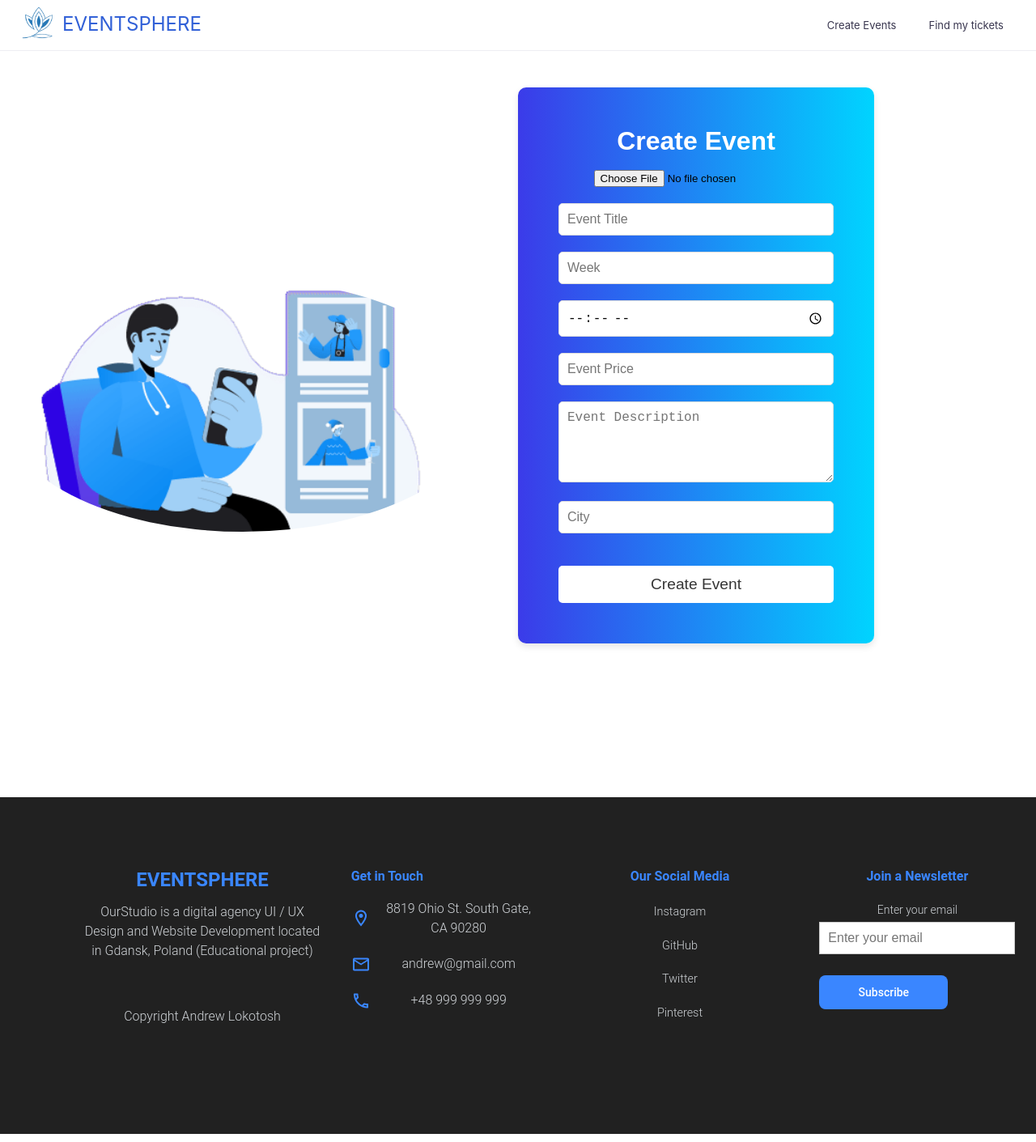
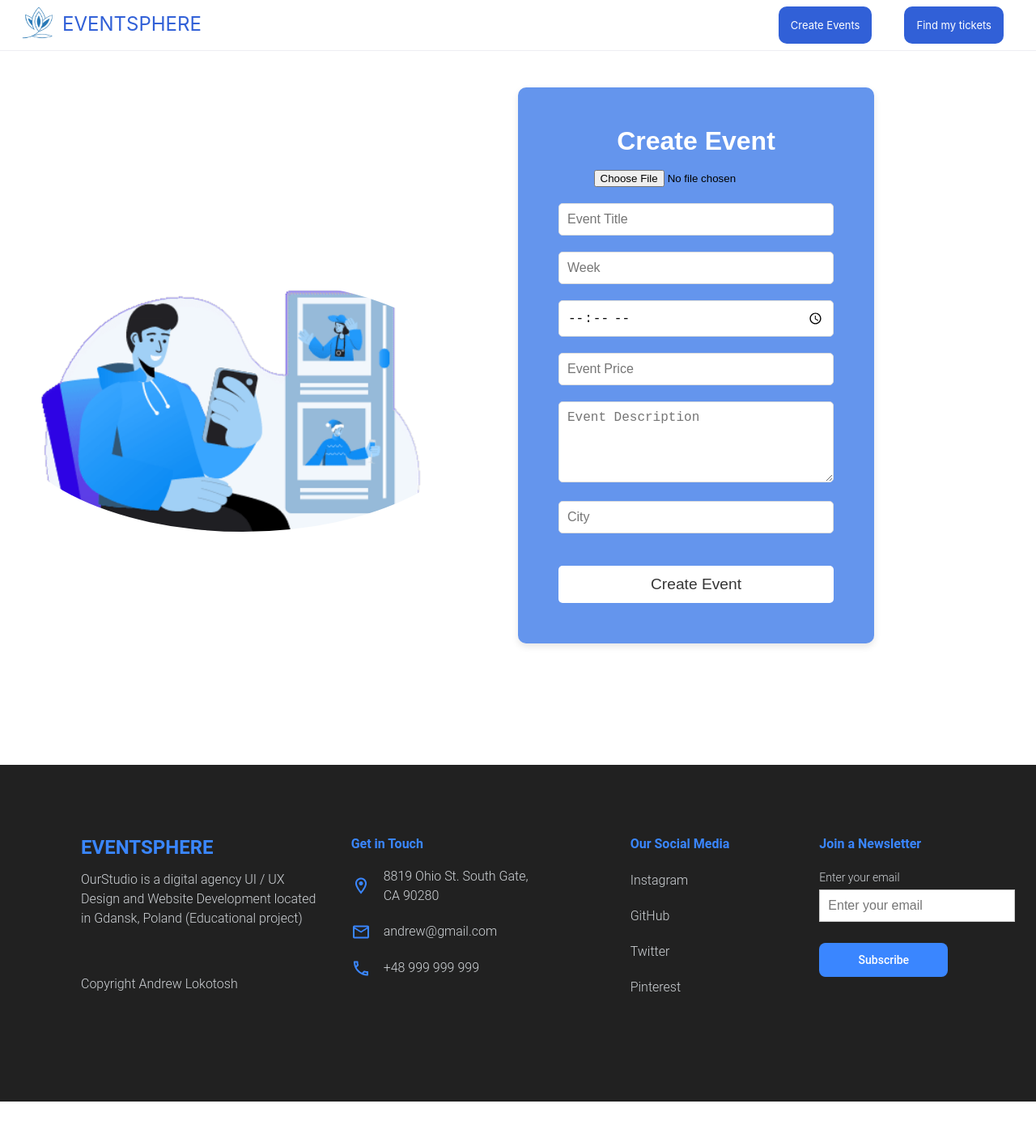
Before and after one commit to AndrLoko/event-sphere, a React (Vite) app: page /create-events in a window 1280 px wide. Shown: the whole page at 81% size. After the commit the page ends 1361 px from the top, so only its background shows below. Built offline with nearby package versions, Linux system fonts and the light colour scheme.

Commit message:
Rewrite slider using Swiper JS and replace buttons in navigation

```diff
--- a/src/components/Nav/Nav.scss
+++ b/src/components/Nav/Nav.scss
@@ -79,37 +79,41 @@
     }
 
     &__link {
-        color: #39364F;
+        background-color: #3160D7;
+        border-radius: 10px;
+        padding: 15px;
+        color: #ffffff;
         text-decoration: none;
         cursor: pointer;
         margin-right: 40px;
         font-size: 13px;
         font-weight: 400;
-        transition: color 0.3s ease;
+        position: relative;
+        transition: background-color 0.3s ease;
 
         &:hover {
+          background-color: #254aa4; // немного затемнённый оттенок
+        }
 
-            color: #3160D7;
+        &:after {
+          content: "";
+          position: absolute;
+          left: 50%;
+          bottom: 5px;
+          transform: translateX(-50%);
+          width: 0;
+          height: 2px;
+          background-color: #ffffff;
+          transition: width 0.3s ease;
         }
+
+        &:hover:after {
+          width: 80%; // линия плавно расширяется
+        }
+      }
+
     }
 
-
-
-    &__link-btn {
-        color: white;
-        background-color: #3762F0;
-        padding: 10px 20px;
-        border-radius: 100px;
-        transition: 0.2s ease-in-out;
-
-        &:hover {
-            background-color: #1c4ae4;
-            color: white;
-        }
-    }
-
-
-}
 
 .nav__burger {
     display: none;
--- a/src/components/Slider/Slider.jsx
+++ b/src/components/Slider/Slider.jsx
@@ -1,8 +1,13 @@
-import React, { useState } from 'react';
+import React, { useRef } from 'react';
+import { Swiper, SwiperSlide } from 'swiper/react';
+import { Navigation, Pagination, Autoplay } from 'swiper/modules';
+import 'swiper/css';
+import 'swiper/css/navigation';
+import 'swiper/css/pagination';
 import './Slider.scss';
 
 const Slider = () => {
-  const [currentIndex, setCurrentIndex] = useState(0);
+  const swiperRef = useRef(null); // Ссылка на Swiper для ручного управления
 
   const slides = [
     '/Slide-1.jpg',
@@ -10,41 +15,27 @@ const Slider = () => {
     '/Slide-3.jpg',
   ];
 
-
-  const nextSlide = () => {
-    setCurrentIndex((prevIndex) => (prevIndex + 1) % slides.length);
-  };
-
-
-  const prevSlide = () => {
-    setCurrentIndex((prevIndex) =>
-      prevIndex === 0 ? slides.length - 1 : prevIndex - 1
-    );
-  };
-
   return (
     <div className="slider">
-      <img
-        src={slides[currentIndex]}
-        className="slides"
-        alt={`Slide ${currentIndex + 1}`}
-      />
-      <div className="controls">
-        <button onClick={prevSlide} className="controls__button">
-          <img
-            src="/arrow.png"
-            className="arrow-left"
-            alt="left arrow"
-          />
-        </button>
-        <button onClick={nextSlide} className="controls__button">
-          <img
-            src="/arrow.png"
-            className="arrow-right"
-            alt="right arrow"
-          />
-        </button>
-      </div>
+      <Swiper
+        ref={swiperRef} // Ссылка на Swiper
+        modules={[Navigation, Pagination, Autoplay]}
+        spaceBetween={50}
+        slidesPerView={1}
+        navigation={{
+          nextEl: '.swiper-button-next',
+          prevEl: '.swiper-button-prev',
+        }}
+        pagination={{ clickable: true }}
+        autoplay={{ delay: 3000, disableOnInteraction: false }}
+        loop
+      >
+        {slides.map((slide, index) => (
+          <SwiperSlide key={index}>
+            <img src={slide} className="slides" alt={`Slide ${index + 1}`} />
+          </SwiperSlide>
+        ))}
+      </Swiper>
     </div>
   );
 };
--- a/src/pages/CreateEvents/CreateEvents.scss
+++ b/src/pages/CreateEvents/CreateEvents.scss
@@ -15,12 +15,9 @@
   display: block;
   max-width: 600px;
   padding: 50px;
-  background: rgb(2,0,36);
-  background: linear-gradient(90deg, rgba(2,0,36,1) 0%, rgba(59,59,233,1) 0%, rgba(0,212,255,1) 100%);
+  background-color: cornflowerblue;
   border-radius: 10px;
   box-shadow: 0 4px 8px rgba(0, 0, 0, 0.1);
-
-
   margin-right: 200px;
 }
 
@@ -140,15 +137,6 @@
   outline: none;
 }
 
-/* Стили для футера */
-footer {
-  text-align: center;
-  padding: 10px 0;
-  margin-top: 30px;
-  font-size: 0.9rem;
-  color: #777;
-}
-
 /* Мобильная версия */
 @media (max-width: 768px) {
   .input__wrapper {
@@ -180,7 +168,6 @@ footer {
   }
 }
 
-/* Для самых маленьких экранов (мобильные телефоны) */
 @media (max-width: 480px) {
   .input__wrapper {
     padding: 10px;
@@ -234,14 +221,23 @@ footer {
     padding: 30px;
     margin: 0 auto;
   }
+
+  .input__title {
+    display: none;
+  }
 }
 
 
 @media (max-width: 600px) {
+  .input__title {
+    display: none;
+  }
+
   .events__img {
     display: none;
   }
   .input__wrapper {
     margin: 0 auto;
+    padding: 10px;
   }
 }
--- a/src/pages/FindTickets/FindTickets.scss
+++ b/src/pages/FindTickets/FindTickets.scss
@@ -86,6 +86,15 @@
 }
 
 @media (max-width: 400px) {
+
+    .find-default__text {
+        display: none;
+    }
+
+    .find-default__grid::after  {
+        display: none;
+    }
+
     .find-tickets__error,
     .find-tickets__true,
     .find-default__text {
--- a/src/pages/Home/Home.jsx
+++ b/src/pages/Home/Home.jsx
@@ -66,7 +66,7 @@ export default function Home() {
               <Card key={event.id} {...event} />
             ))
           ) : (
-            <p>No events found for the selected location.</p>
+            <p className='no-events__card'>No events found for the selected location.</p>
           )}
         </div>
       </div>
--- a/src/pages/Home/Home.scss
+++ b/src/pages/Home/Home.scss
@@ -35,6 +35,10 @@
     margin-top: 55px;
     grid-template-columns: repeat(4, 1fr);
     row-gap: 20px;
+}
+
+.no-events__card {
+    font-family: sans-serif;
 }
 
 @media (max-width: 1270px) {
```
Also changed, not shown: package.json (+9 -1 lines), 1 other file (tests, documents, lock files or other folders).
